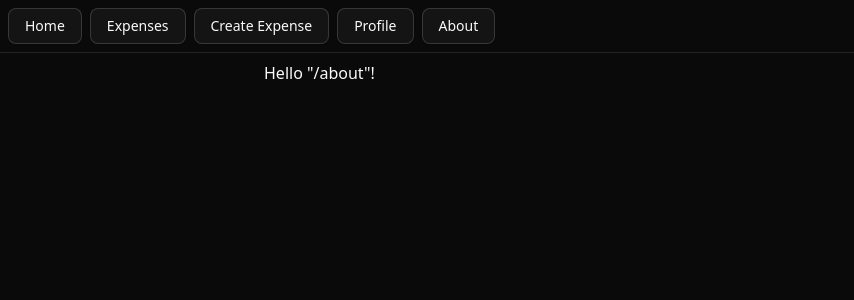
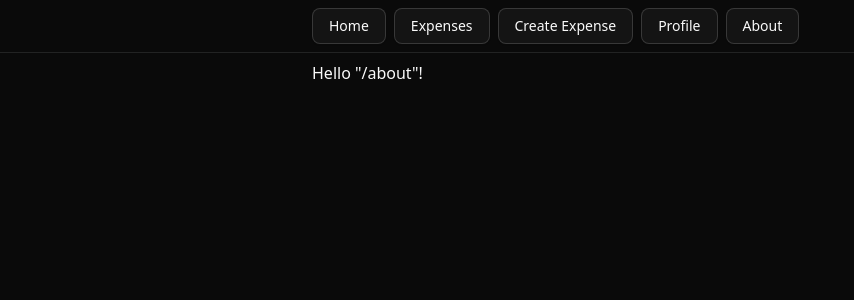
Before and after one commit to RicardoBassete/expenses, a React (Vite) app in the folder frontend/: page /about in a window 1280 px wide. Shown: the top 300 px of the page, without its empty margins (0-854 px from the left). Built offline with nearby package versions, Linux system fonts and the light colour scheme; what hono would draw is missing.

Commit message:
update style

```diff
--- a/frontend/src/routes/__root.tsx
+++ b/frontend/src/routes/__root.tsx
@@ -10,7 +10,7 @@ interface RouterContext {
 export const Route = createRootRouteWithContext<RouterContext>()({
   component: () => (
     <>
-      <div className="p-2 flex gap-2">
+      <div className="p-2 flex gap-2 max-w-2xl m-auto">
         <Link to="/" className="[&.active]:font-bold">
           <Button variant={'outline'} className="cursor-pointer">
             Home
@@ -38,7 +38,7 @@ export const Route = createRootRouteWithContext<RouterContext>()({
         </Link>
       </div>
       <hr />
-      <div className="p-2 max-w-3xl mx-auto">
+      <div className="p-2 max-w-2xl m-auto">
         <Outlet />
       </div>
       <TanStackRouterDevtools />
```
